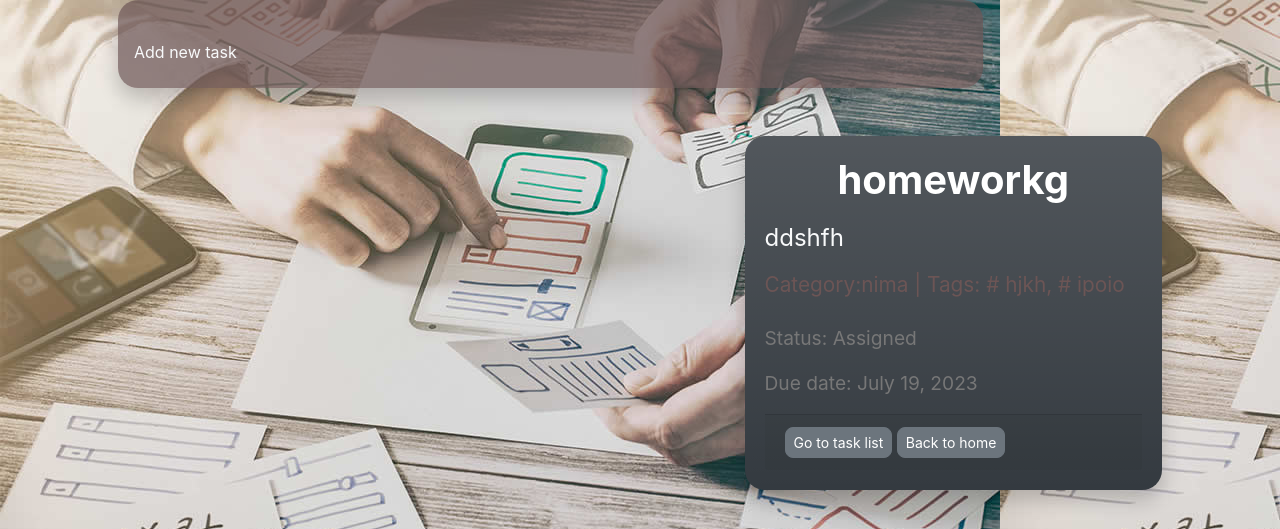
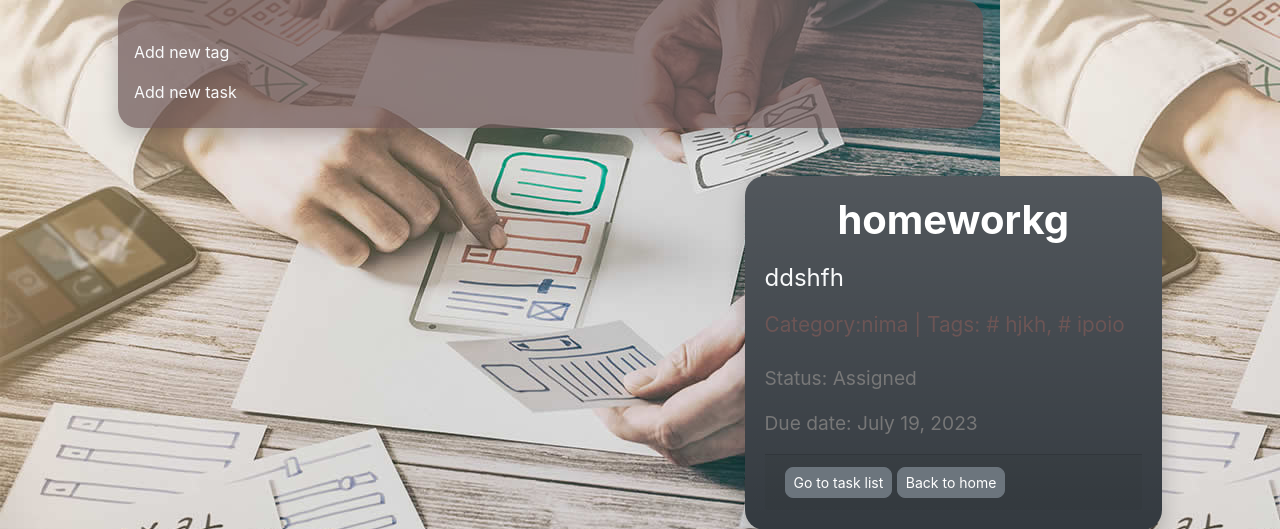
Before and after one commit to rezatn0934/CW-98, a Django app: page /task_detail/2/ in a window 1280 px wide. Shown: the part 56-585 px from the top of the page. Run offline with Django 4.2, Linux system fonts and the light colour scheme; data comes from the database, SQL or seed files in the repository; both versions use the stored data as it was after the commit; some libraries are stand-ins or nearby versions.

Commit message:
feat: add creat tag form

```diff
--- a/CW/week16/task_management/task/views.py
+++ b/CW/week16/task_management/task/views.py
@@ -90,19 +90,25 @@ def tasks_tale_view(request, pk):
         }
         return render(request, 'task/task_detail.html', context)
     elif request.method == 'POST':
-        task = get_object_or_404(Task, pk=pk)
-        task.title = request.POST.get('task_name')
-        task.description = request.POST.get('task_description')
-        task.status = request.POST.get('status')
-        task.category = get_object_or_404(Category, pk=request.POST.get('category'))
-        task.due_date = request.POST.get('due_date')
-        task.save()
-        task.tag.clear()
-        tag_ids = map(int, request.POST.getlist('tags'))
-        tags = Tag.objects.filter(id__in=tag_ids)
-        for tag in tags:
-            task.tag.add(tag)
-        return redirect(request.path)
+        print(request.POST)
+        if 'create_tag' in request.POST:
+            tas_label = request.POST.get('tag_label')
+            Tag.objects.create(label=tas_label)
+            return redirect(request.path)
+        elif 'update_task' in request.POST:
+            task = get_object_or_404(Task, pk=pk)
+            task.title = request.POST.get('task_name')
+            task.description = request.POST.get('task_description')
+            task.status = request.POST.get('status')
+            task.category = get_object_or_404(Category, pk=request.POST.get('category'))
+            task.due_date = request.POST.get('due_date')
+            task.save()
+            task.tag.clear()
+            tag_ids = map(int, request.POST.getlist('tags'))
+            tags = Tag.objects.filter(id__in=tag_ids)
+            for tag in tags:
+                task.tag.add(tag)
+            return redirect(request.path)
 
 
 def task_search_view(request):
--- a/CW/week16/task_management/templates/task/task_detail.html
+++ b/CW/week16/task_management/templates/task/task_detail.html
@@ -43,6 +43,7 @@
             color: #777;
         }
 
+
     </style>
 {% endblock %}
 
@@ -51,18 +52,48 @@
         <div class="container px-4 px-lg-5">
             <div class="row d-flex">
                 <div class="col-md-10">
-                    <div class="card p-3 py-4" style="background: rgba(108, 85, 85, .7)">
-                        <div class="mt-3">
-                            <a data-toggle="collapse" href="#collapseExample" role="button"
+                    <div class="card p-3 py-4 " style="background: rgba(108, 85, 85, .7)">
+                        <div class="mt-3" style=" display: inline-block; margin-right: 20px;">
+                            <a data-toggle="collapse" href="#collapseExample1" role="button"
                                aria-expanded="false"
-                               aria-controls="collapseExample"
-                               class="advanced text-decoration-none text-light"> Add new task
+                               aria-controls="collapseExample1"
+                               class="advanced text-decoration-none text-light">Add new tag
                                 <i class="fa fa-angle-down"></i>
                             </a>
-                            <div class="collapse" id="collapseExample">
+                            <div class="collapse" id="collapseExample1">
                                 <div class="card card-body">
                                     <form action="{% url 'task_detail' task.id %}" method="POST">
                                         {% csrf_token %}
+                                        <input type="hidden" name="create_tag" value="create_tag">
+                                        <div class="row g-3 mt-2 flex-wrap">
+                                            <div class="col-md-4">
+                                                <div class="form-group text-dark">
+                                                    <label for="task_name"> </label>
+                                                    <input type="text" class="form-control" id="task_name"
+                                                           placeholder="Tag label:"
+                                                           name="tag_label">
+                                                </div>
+                                            </div>
+                                            <div class="col-md-4">
+                                                <button class="btn btn-secondary btn-block">Create tag</button>
+                                            </div>
+                                        </div>
+                                    </form>
+                                </div>
+                            </div>
+                        </div>
+                        <div class="mt-3">
+                            <a data-toggle="collapse" href="#collapseExample2" role="button"
+                               aria-expanded="false"
+                               aria-controls="collapseExample2"
+                               class="advanced text-decoration-none text-light">Add new task
+                                <i class="fa fa-angle-down"></i>
+                            </a>
+                            <div class="collapse" id="collapseExample2">
+                                <div class="card card-body">
+                                    <form action="{% url 'task_detail' task.id %}" method="POST">
+                                        {% csrf_token %}
+                                        <input type="hidden" name="update_task" value="create_tag">
                                         <div class="row g-3 mt-2 flex-wrap">
                                             <div class="col-md-4">
                                                 <div class="form-group text-dark">
@@ -85,7 +116,6 @@
                                                     <select id="select" class="form-select" multiple
                                                             aria-label="multiple select example" name="tags">
                                                         <option selected>Select task tag(multi choice):</option>
-
                                                         {% for tag in tags %}
                                                             {% if tag in task.tag.all %}
                                                                 <option value="{{ tag.id }}"
@@ -120,11 +150,11 @@
                                                         <option selected>Select task category:</option>
                                                         {% for category in categories %}
                                                             {% if category.id == task.category.id %}
-                                                                <option value="{{ category.id }}" selected> {{ category.name }} </option>
+                                                                <option value="{{ category.id }}"
+                                                                        selected> {{ category.name }} </option>
                                                             {% else %}
                                                                 <option value="{{ category.id }}"> {{ category.name }} </option>
                                                             {% endif %}
-
                                                         {% endfor %}
                                                     </select>
                                                     <label for="select" class="form-label select-label"></label>
@@ -134,13 +164,14 @@
                                                 <div class="form-group">
                                                     <label for="formGroupExampleInput3"></label>
                                                     <input required type="date" class="form-control"
-                                                           id="formGroupExampleInput3" placeholder="due_date" value="{{task.due_date|date:'Y-m-d'}}"
+                                                           id="formGroupExampleInput3" placeholder="due_date"
+                                                           value="{{ task.due_date|date:'Y-m-d' }}"
                                                            name="due_date">
                                                 </div>
                                             </div>
                                         </div>
                                         <div class="col-md-4">
-                                            <button class="btn btn-secondary btn-block">Add</button>
+                                            <button class="btn btn-secondary btn-block">Update task</button>
                                         </div>
                                     </form>
                                 </div>
```
Also changed, not shown: CW/week16/task_management/db.sqlite3.
